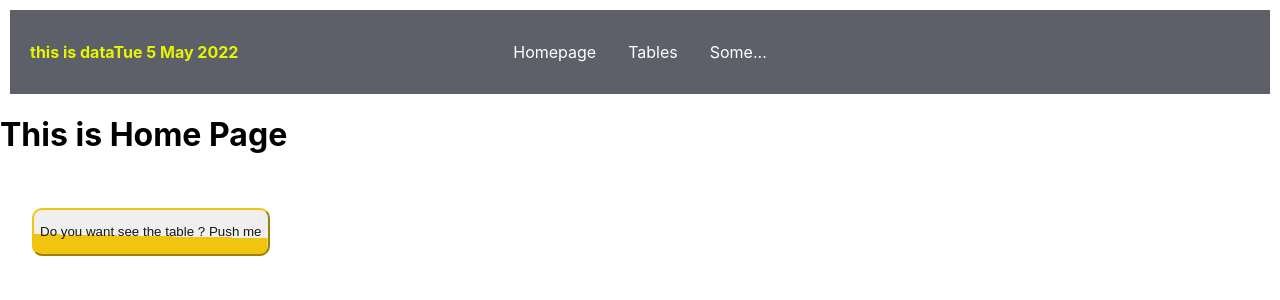
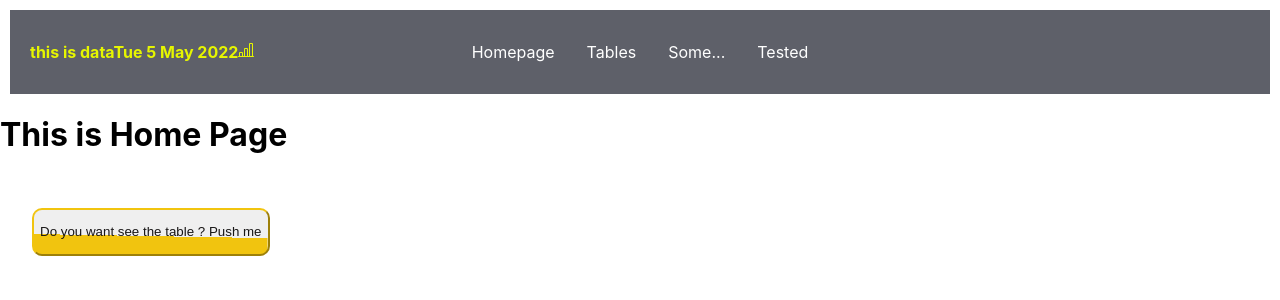
Before and after one commit to SergeyGetman/test_Dnipro, a React (Create React App) app: page / in a window 1280 px wide. Shown: the top 300 px of the page. Built offline with nearby package versions, Linux system fonts and the light colour scheme.

Commit message:
add depensies

```diff
--- a/package.json
+++ b/package.json
@@ -13,11 +13,13 @@
     "@types/react-dom": "^18.0.5",
     "axios": "^0.27.2",
     "bootstrap": "^5.1.3",
+    "bootstrap-icons": "^1.11.3",
     "classnames": "^2.3.1",
     "history": "^4.7.2",
     "npm": "^8.5.5",
     "radium": "^0.26.2",
     "react": "^16.8.3",
+    "react-bs-icons": "^1.0.0",
     "react-dom": "^16.14.0",
     "react-hook-form": "^7.29.0",
     "react-redux": "^7.2.6",
--- a/src/App.tsx
+++ b/src/App.tsx
@@ -6,6 +6,7 @@ import { Navigations } from "./components/Navigations";
 import { Routing } from "./routing/Routing";
 import { Button } from "./components/tables/Button";
 import GetData from "./components/GetData";
+import { BsBarChartLine } from "react-icons/bs";
 
 function App() {
   return (
@@ -14,9 +15,12 @@ function App() {
                 <Link to={Routing.home}>{Routing.textTitle.nameFirstPage}</Link>
                 <Link to={Routing.firstPage}>{Routing.textTitle.nameSecondPage}</Link>
                 <Link to={Routing.secondPage}>{Routing.textTitle.nameThirdPage}</Link>
+                <Link to={Routing.secondPage}>{Routing.textTitle.testedPage}</Link>
                 <div className='data'>
                     this is data
                     <GetData />
+                    <BsBarChartLine />
+
                 </div>
 
             </header>
--- a/src/Hooks/useGetDAte.tsx
+++ b/src/Hooks/useGetDAte.tsx
@@ -1,6 +1,5 @@
 import React from 'react';
 import {TDate} from "../Types/GetData";
-
 
 export const UseGetDAte = () : TDate => {
     let newDate = new Date()
--- a/src/components/Checkbox.tsx
+++ b/src/components/Checkbox.tsx
@@ -1,3 +1,3 @@
 import React from 'react';
 
-export const Checkbox = () => <input type="checkbox"/>
+export const Checkbox = ({id}: any) => <input key={id} type="checkbox"/>
--- a/src/components/Table.tsx
+++ b/src/components/Table.tsx
@@ -37,8 +37,11 @@ export const Table = () => {
             <div className={cl.table__header}>
                 <div className={cl.table}>
                     <div className={cl.table__name}>{tableName.Select}</div>
-                    {users?.map(() => {
-                      return  <Checkbox />
+                    {users?.map((el, idx) => {
+                      return <>
+
+                          <Checkbox  key={idx} />
+                      </>
                     })}
                 </div>
                 This is table:
--- a/src/routing/Routing.ts
+++ b/src/routing/Routing.ts
@@ -3,10 +3,12 @@ export const Routing = {
     firstPage : '/firstpage',
     secondPage : '/dashboard',
 
+
     textTitle : {
         nameFirstPage : 'Homepage',
         nameSecondPage : "Tables",
-        nameThirdPage : "Some..."
+        nameThirdPage : "Some...",
+        testedPage: 'Tested',
     },
     tableName : {
         Select : 'Select',
```
Also changed, not shown: 1 other file (tests, documents, lock files or other folders).
